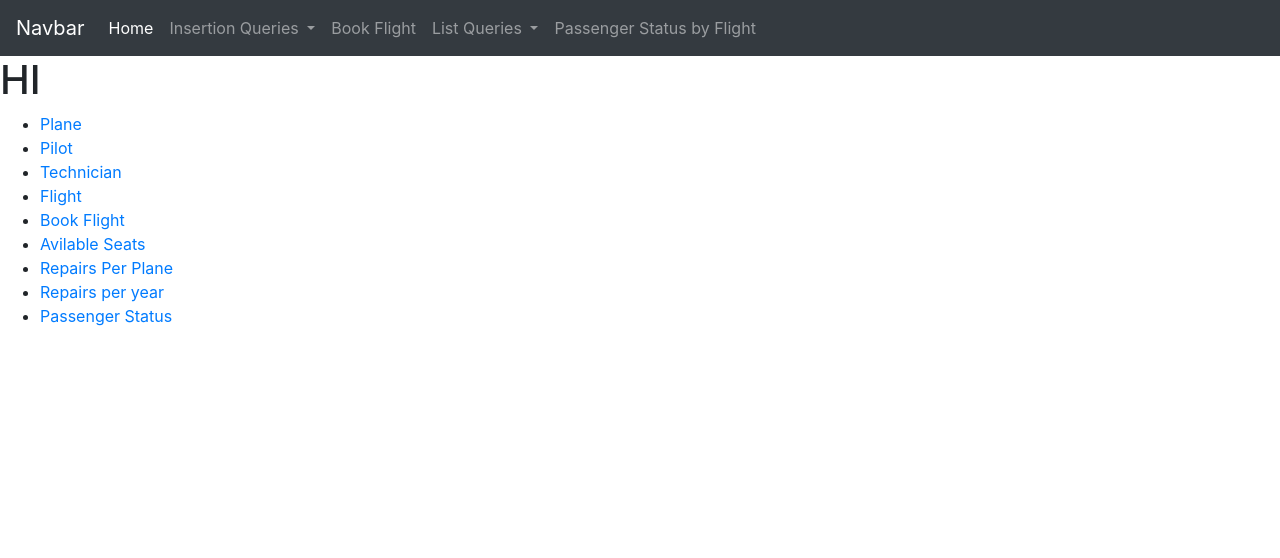
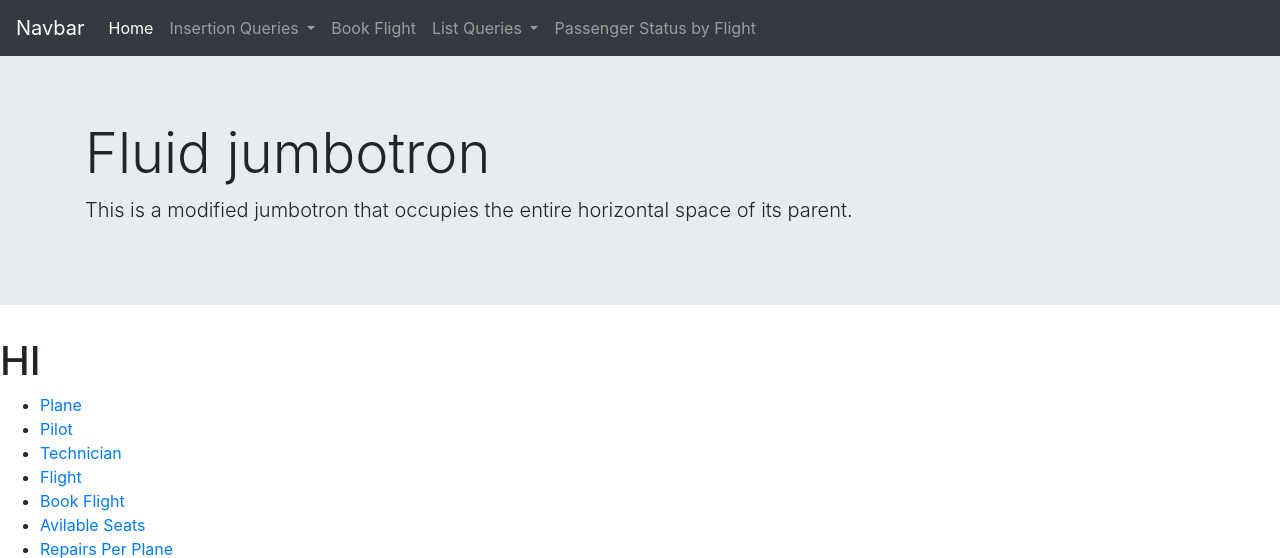
Before and after one commit to adialachar/CS166PhaseThree, a Flask app: page / in a window 1280 px wide. Shown: the top 558 px of the page. Run offline with Flask 2, Linux system fonts and the light colour scheme; some libraries are stand-ins or nearby versions.

Commit message:
Update index.html

```diff
--- a/templates/index.html
+++ b/templates/index.html
@@ -49,11 +49,6 @@
 
 	</li>
 
-
-
-
-
-
 	<li class="nav-item">
 		<a class="nav-link" href="http://127.0.0.1:5000/passenger_status">Passenger Status by Flight</a>
 	</li>
@@ -65,6 +60,39 @@
     </ul>
   </div>
 </nav>
+
+
+
+
+
+
+
+
+
+
+	  <div class="jumbotron jumbotron-fluid">
+  <div class="container">
+    <h1 class="display-4">Fluid jumbotron</h1>
+    <p class="lead">This is a modified jumbotron that occupies the entire horizontal space of its parent.</p>
+  </div>
+</div>
+
+
+
+
+
+
+
+
+
+
+
+
+
+
+
+
+
 
 
 
```
Lines whose indentation alone changed are shown as unchanged.
